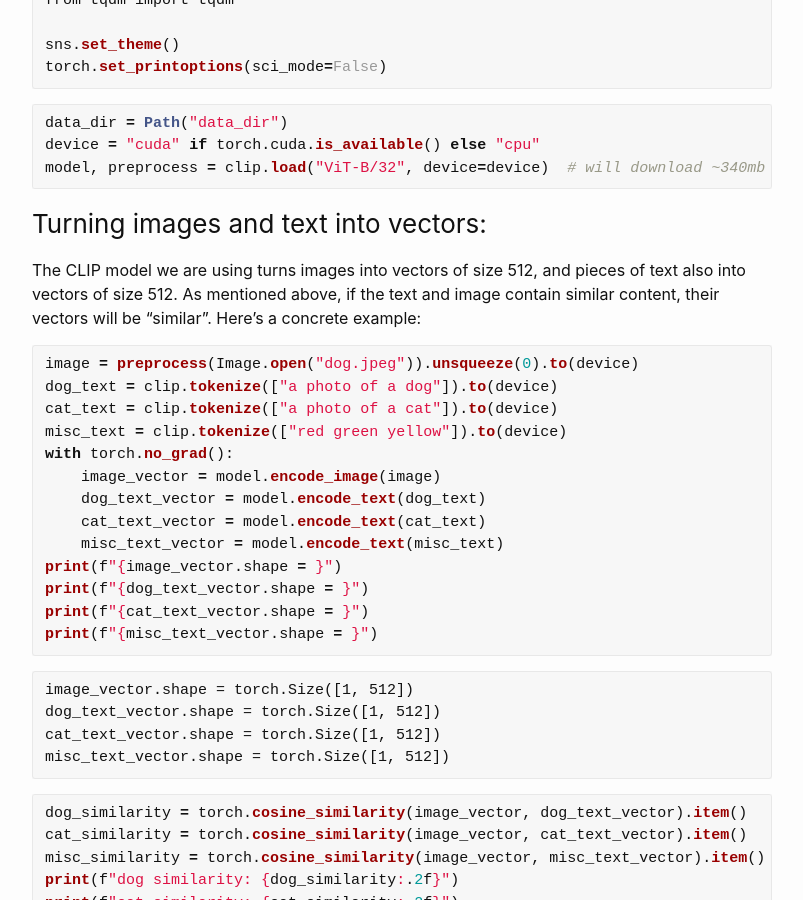
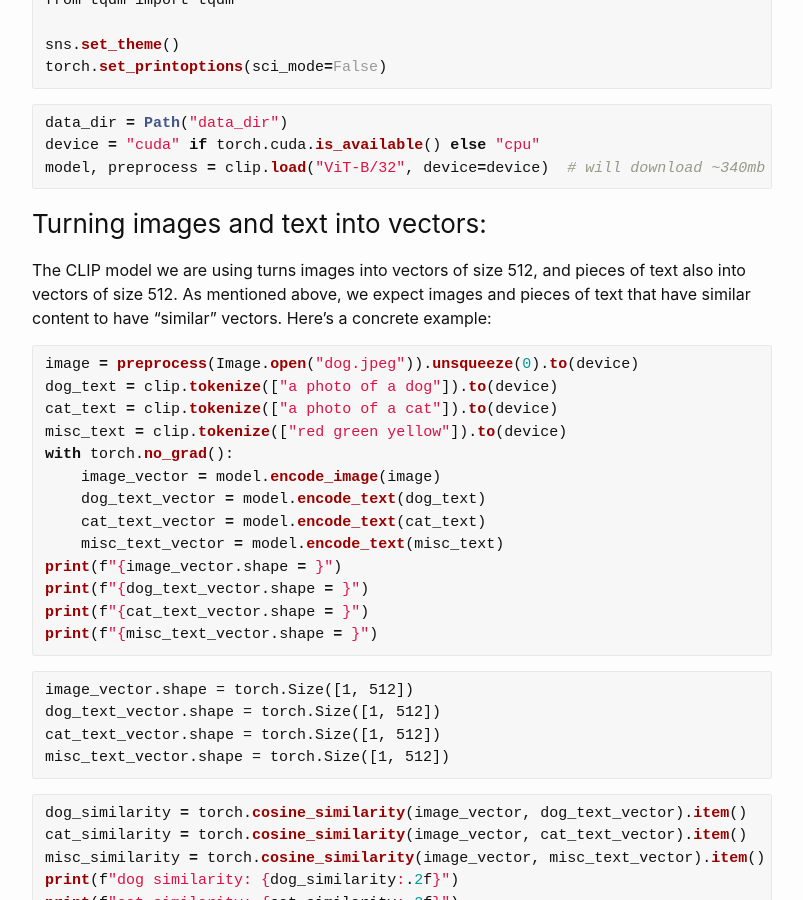
Before and after one commit to sradc/sradc.github.io, a Jekyll site: the page built from _posts/2022-11-17-semantic-video-search.md, in a window 1280 px wide and 900 px high, scrolled down 1888 px. Shown: the whole window, without its empty margins (238-1041 px from the left). Built offline with Jekyll 4.4.1, drawn with Linux system fonts in a browser that asks for light colours; comment, search, counter and statistics services are not loaded.

Commit message:
improve paragraph

````diff
--- a/_posts/2022-11-17-semantic-video-search.md
+++ b/_posts/2022-11-17-semantic-video-search.md
@@ -68,7 +68,7 @@ model, preprocess = clip.load("ViT-B/32", device=device)  # will download ~340mb
 
 ### Turning images and text into vectors:
 
-The CLIP model we are using turns images into vectors of size 512, and pieces of text also into vectors of size 512. As mentioned above, if the text and image contain similar content, their vectors will be "similar". Here's a concrete example:
+The CLIP model we are using turns images into vectors of size 512, and pieces of text also into vectors of size 512. As mentioned above, we expect images and pieces of text that have similar content to have "similar" vectors. Here's a concrete example:
 
 ```python
 image = preprocess(Image.open("dog.jpeg")).unsqueeze(0).to(device)
````
